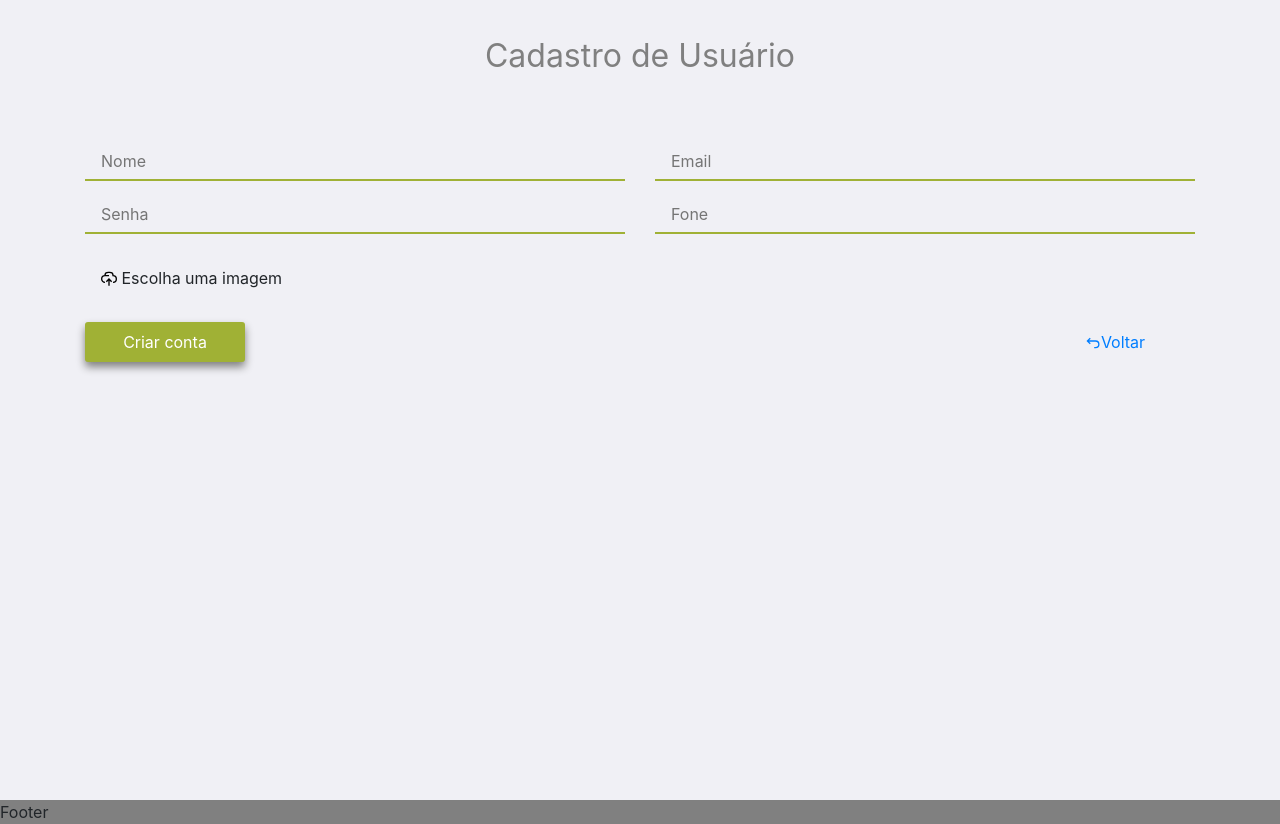
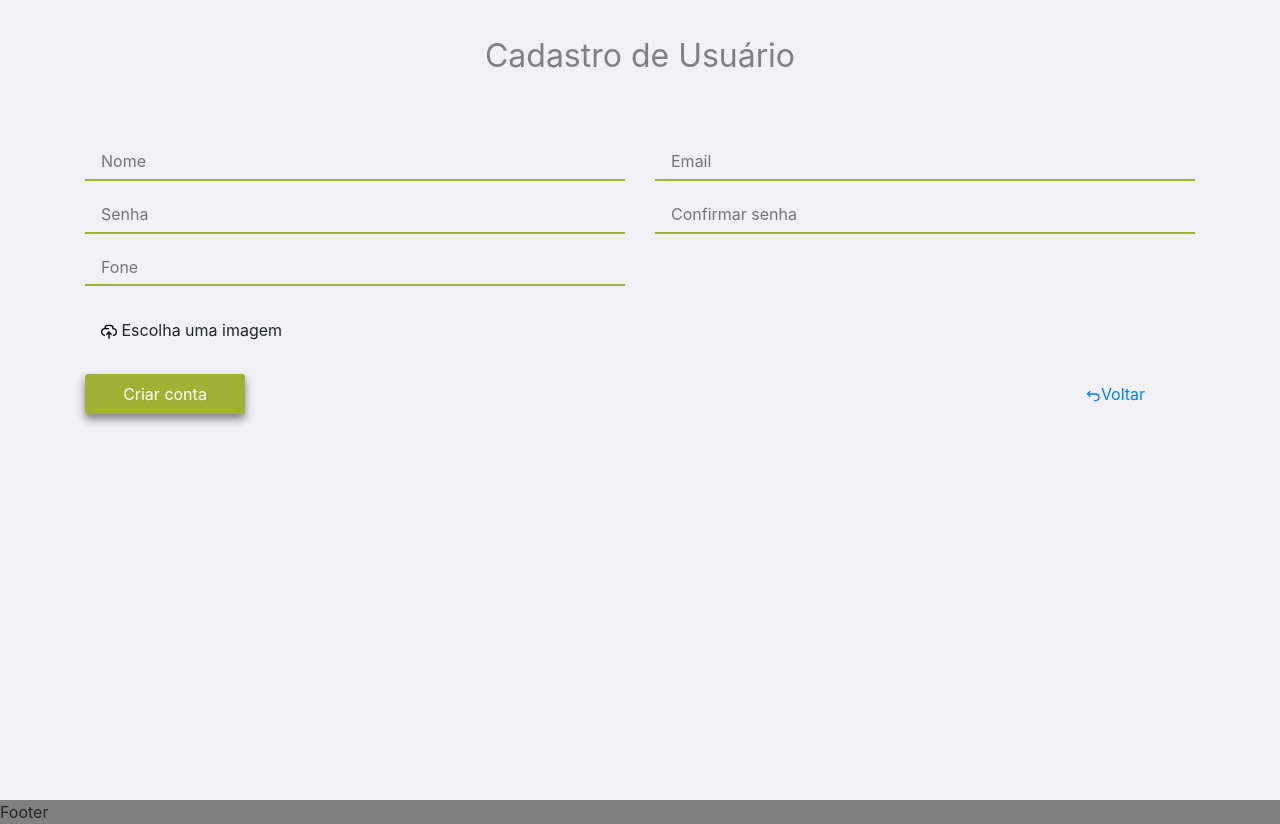
Before and after one commit to brandonklk/Aluguel_Quadra, a React (Create React App) app in the folder frontend/: page /UserRegistration in a window 1280 px wide. Built offline with nearby package versions, Linux system fonts and the light colour scheme.

Commit message:
confirmação de senha

```diff
--- a/frontend/src/pages/UserRegistration/UserRegistration.js
+++ b/frontend/src/pages/UserRegistration/UserRegistration.js
@@ -18,6 +18,7 @@ const UserRegistration = () => {
         name: Yup.string().required('O nome é obrigatório'),
         email: Yup.string().email('Insira um e-mail válido').required('O email é obrigatório'),
         password: Yup.string().min(6, 'No mínimo 6 caracteres').required('A senha é obrigatória'),
+        password_confirm: Yup.string().oneOf([Yup.ref('password'), null], 'A senha não corresponde'),
         phone: Yup.string().min(11, 'No mínimo 11 caracteres').required('O telefone é obrigatória')
     })
 
@@ -85,7 +86,6 @@ const UserRegistration = () => {
                                 onChange={formik.handleChange}
                                 value={formik.values.name}
                             />
-
                             {formik.touched.name && formik.errors.name
                                 ? <div className="feed-back-error-input">{formik.errors.name}</div>
                                 :''
@@ -99,7 +99,6 @@ const UserRegistration = () => {
                                 onChange={formik.handleChange}
                                 value={formik.values.email}
                             />
-
                             {formik.touched.email && formik.errors.email
                                 ? <div className="feed-back-error-input">{formik.errors.email}</div>
                                 :''
@@ -108,7 +107,6 @@ const UserRegistration = () => {
                     </Row>
                     <Row>
                         <Col md="6">
-                            {/* <InputGroup className="mt-3"> */}
                             <input
                                 placeholder="Senha"
                                 name="password"
@@ -116,14 +114,27 @@ const UserRegistration = () => {
                                 onChange={formik.handleChange}
                                 value={formik.values.password}
                             />
-                            {/* </InputGroup> */}
                             {formik.touched.password && formik.errors.password
                                 ? <div className="feed-back-error-input">{formik.errors.password}</div>
                                 :''
                             }
                         </Col>
                         <Col md="6">
-                            {/* <InputGroup className="mt-3"> */}
+                            <input
+                                placeholder="Confirmar senha"
+                                name="password_confirm"
+                                type="password"
+                                onChange={formik.handleChange}
+                                value={formik.values.password_confirm}
+                            />
+                            {formik.touched.password_confirm && formik.errors.password_confirm
+                                ? <div className="feed-back-error-input">{formik.errors.password_confirm}</div>
+                                :''
+                            }
+                        </Col>
+                    <Row>
+                    </Row>
+                        <Col md="6">
                             <input
                                 placeholder="Fone"
                                 name="phone"
@@ -131,7 +142,6 @@ const UserRegistration = () => {
                                 onChange={formik.handleChange}
                                 value={formik.values.phone}
                                 />
-                            {/* </InputGroup> */}
                             { formik.touched.phone && formik.errors.phone
                                 ? <div className="feed-back-error-input">{formik.errors.phone}</div>
                                 :''
```
Lines whose indentation alone changed are shown as unchanged.
